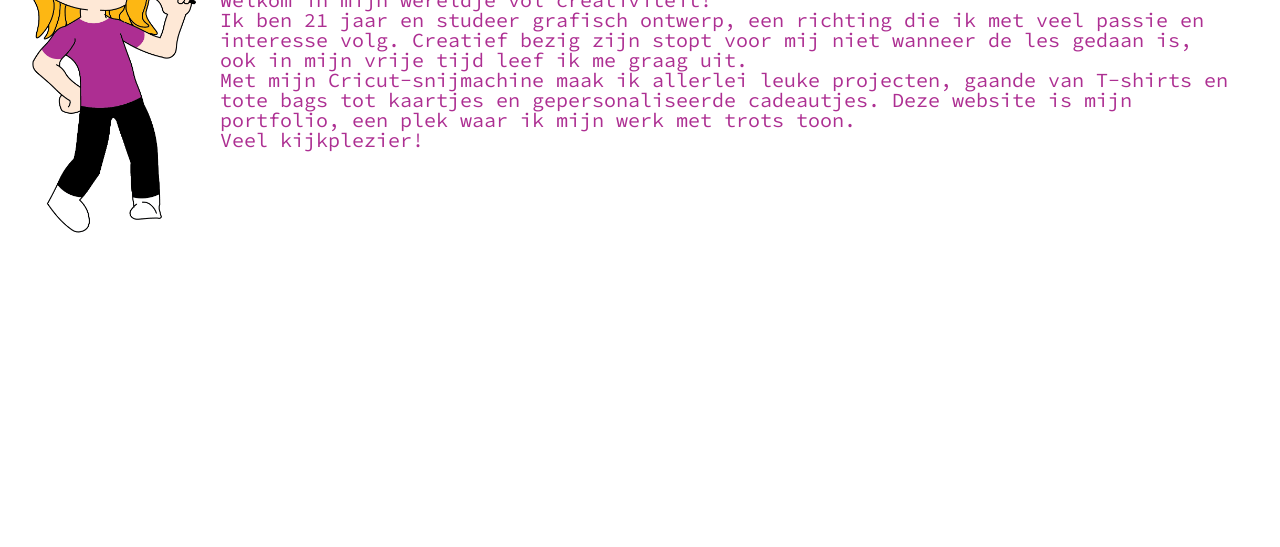
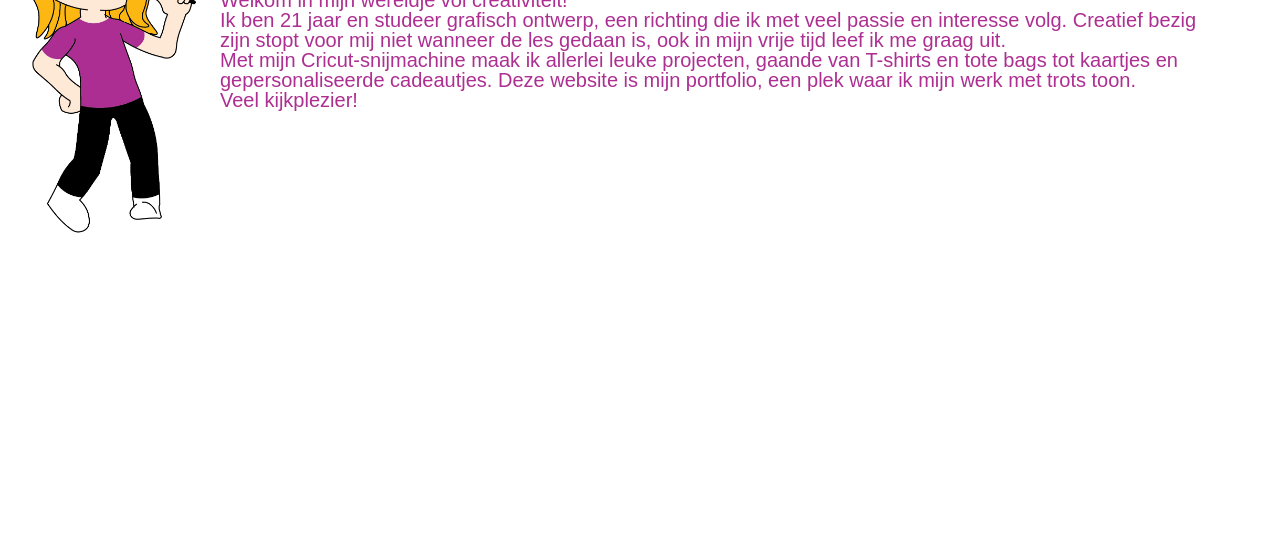
Before and after one commit to SybilDC/Portfolio, a plain HTML site: page pages/over_mij.html in a window 1280 px wide. Shown: the part 253-800 px from the top of the page. Drawn offline with Linux system fonts and the light colour scheme; files whose address does not match are found by name; a web font is replaced by a local one.

Commit message:
updait 15

```diff
--- a/css/style.css
+++ b/css/style.css
@@ -23,7 +23,8 @@ h1 {
   margin-bottom: 1vh;
 }
 p {
-  font-family: "Source Code Pro", monospace;
+
+  font-family: "Source Sans 3", sans-serif;
   font-optical-sizing: auto;
   font-weight: 400;
   font-style: normal;
```
Also changed, not shown: index.html (+0 -3 lines), pages/mijn_werk.html (+0 -2 lines), pages/over_mij.html (+0 -6 lines).
